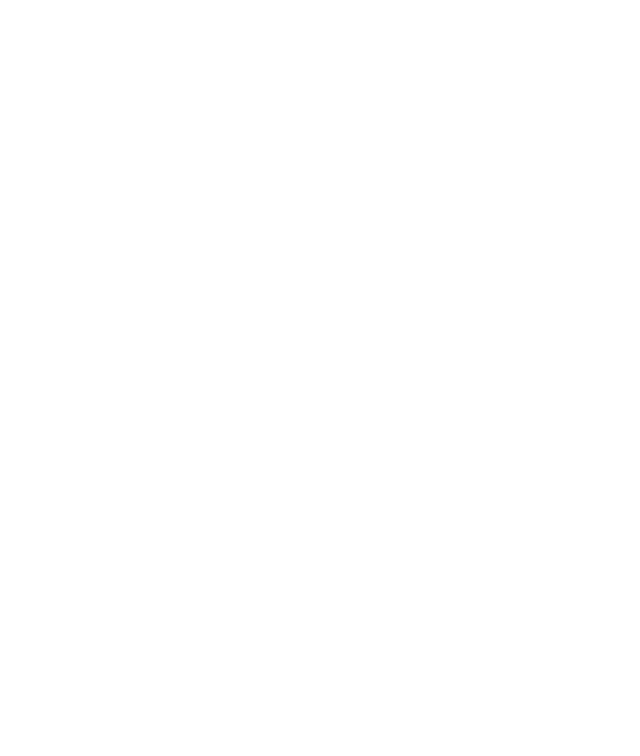
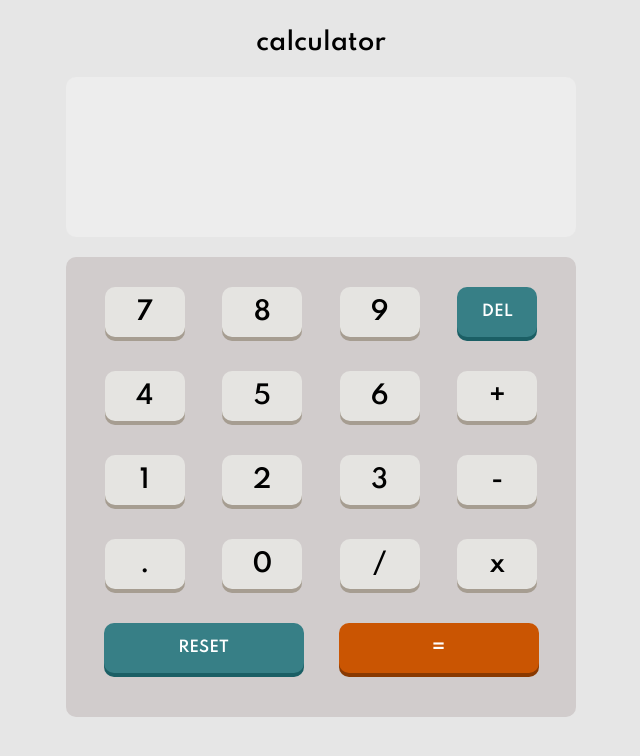
Before and after one commit to eyan88/calculator, a plain HTML site: page index.html in a window 1280 px wide. Shown: the whole page, without its empty margins (319-959 px from the left). Drawn offline with Linux system fonts and the light colour scheme.

Commit message:
added markup and styling to the calculator

```diff
--- a/index.html
+++ b/index.html
@@ -4,9 +4,42 @@
     <meta charset="UTF-8">
     <meta http-equiv="X-UA-Compatible" content="IE=edge">
     <meta name="viewport" content="width=device-width, initial-scale=1.0">
+    <link rel="preconnect" href="https://fonts.googleapis.com">
+    <link rel="preconnect" href="https://fonts.gstatic.com" crossorigin>
+    <link href="https://fonts.googleapis.com/css2?family=Spartan:wght@600&display=swap" rel="stylesheet">
+    <link rel="stylesheet" href="styles.css">
     <title>Calculator App</title>
 </head>
 <body>
 
+    <div id='calculator'>
+        <h2 id='calc'>calculator</h2>
+        <div id='number-display'>
+            <h1 id="solution"></h1>
+        </div>
+
+        <div id='keypad'>
+            <button class="btn">7</button>
+            <button class="btn">8</button>
+            <button class="btn">9</button>
+            <button class="btn" id="delete">DEL</button>
+            <button class="btn">4</button>
+            <button class="btn">5</button>
+            <button class="btn">6</button>
+            <button class="btn">+</button>
+            <button class="btn">1</button>
+            <button class="btn">2</button>
+            <button class="btn">3</button>
+            <button class="btn">-</button>
+            <button class="btn">.</button>
+            <button class="btn">0</button>
+            <button class="btn">/</button>
+            <button class="btn">x</button>
+            <button class="btn long-btn" id="reset">RESET</button>
+            <button class="btn long-btn" id="equals">=</button>
+        </div>
+    </div>
+
 </body>
 </html>
+<script type="text/javascript" src="script.js"></script>
--- /dev/null
+++ b/styles.css
@@ -0,0 +1,104 @@
+body {
+    display: flex;
+    align-items: center;
+    justify-content: center;
+    font-family: 'Spartan', sans-serif;
+    background-color: hsl(0, 0%, 90%);
+}
+
+div {
+    margin: 10px;
+}
+
+#calculator {
+    display: flex;
+    flex-direction: column;
+    align-items: center;
+}
+
+#calc {
+    margin: 10px;
+}
+
+#number-display {
+    text-align: right;
+    background-color: hsl(0, 0%, 93%);
+    border-radius: 10px;
+    width: 450px;
+    height: 100px;
+    padding: 30px;
+}
+
+#keypad {
+    display: grid;
+    justify-items: center;
+    grid-template-columns: 1fr 1fr 1fr 1fr;
+    row-gap: 20px;
+    column-gap: 20px;
+    width: 450px;
+    height: 400px;
+    border-radius: 10px;
+    padding: 30px;
+    background-color: hsl(0, 5%, 81%);
+}
+
+
+.btn {
+    font-family: 'Spartan', sans-serif;
+    font-size: 25px;
+    border: none;
+    background-color: hsl(45, 7%, 89%);
+    box-shadow: 0 4px hsl(35, 11%, 61%);
+    width: 80px;
+    height: 50px;
+    border-radius: 10px;
+}
+
+.btn:active {
+    transform: translateY(2px);
+    box-shadow: 0 2px hsl(35, 11%, 61%);
+}
+
+.long-btn {
+    grid-column: span 2;
+    font-family: 'Spartan', sans-serif;
+    font-size: 20px;
+    border: none;
+    background-color: hsl(185, 7%, 89%);
+    box-shadow: 0 4px #999;
+    width: 200px;
+    height: 50px;
+    border-radius: 10px;
+}
+
+#delete {
+    background-color: hsl(185, 42%, 37%);
+    box-shadow: 0 4px hsl(185, 58%, 25%);
+    color: white;
+    font-size: 15px;
+}
+
+#delete:active {
+    box-shadow: 0 2px hsl(185, 58%, 25%);
+}
+
+#reset {
+    background-color: hsl(185, 42%, 37%);
+    box-shadow: 0 4px hsl(185, 58%, 25%);
+    color: white;
+    font-size: 15px;
+}
+
+#reset:active {
+    box-shadow: 0 2px hsl(185, 58%, 25%);
+}
+
+#equals {
+    background-color: hsl(25, 98%, 40%);
+    box-shadow: 0 4px hsl(25, 99%, 27%);
+    color: white;
+}
+
+#equals:active {
+    box-shadow: 0 2px hsl(25, 99%, 27%);
+}
```
